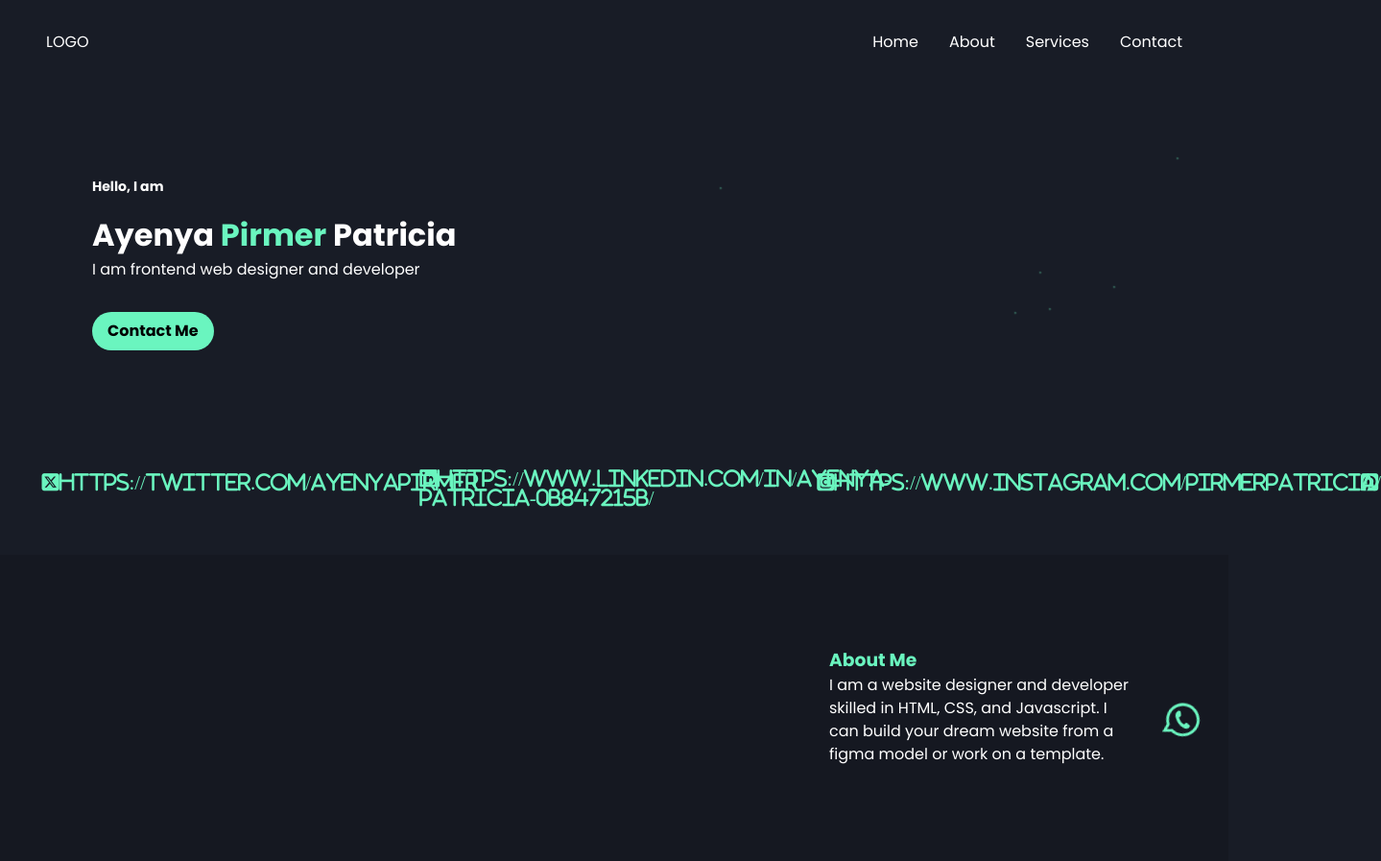
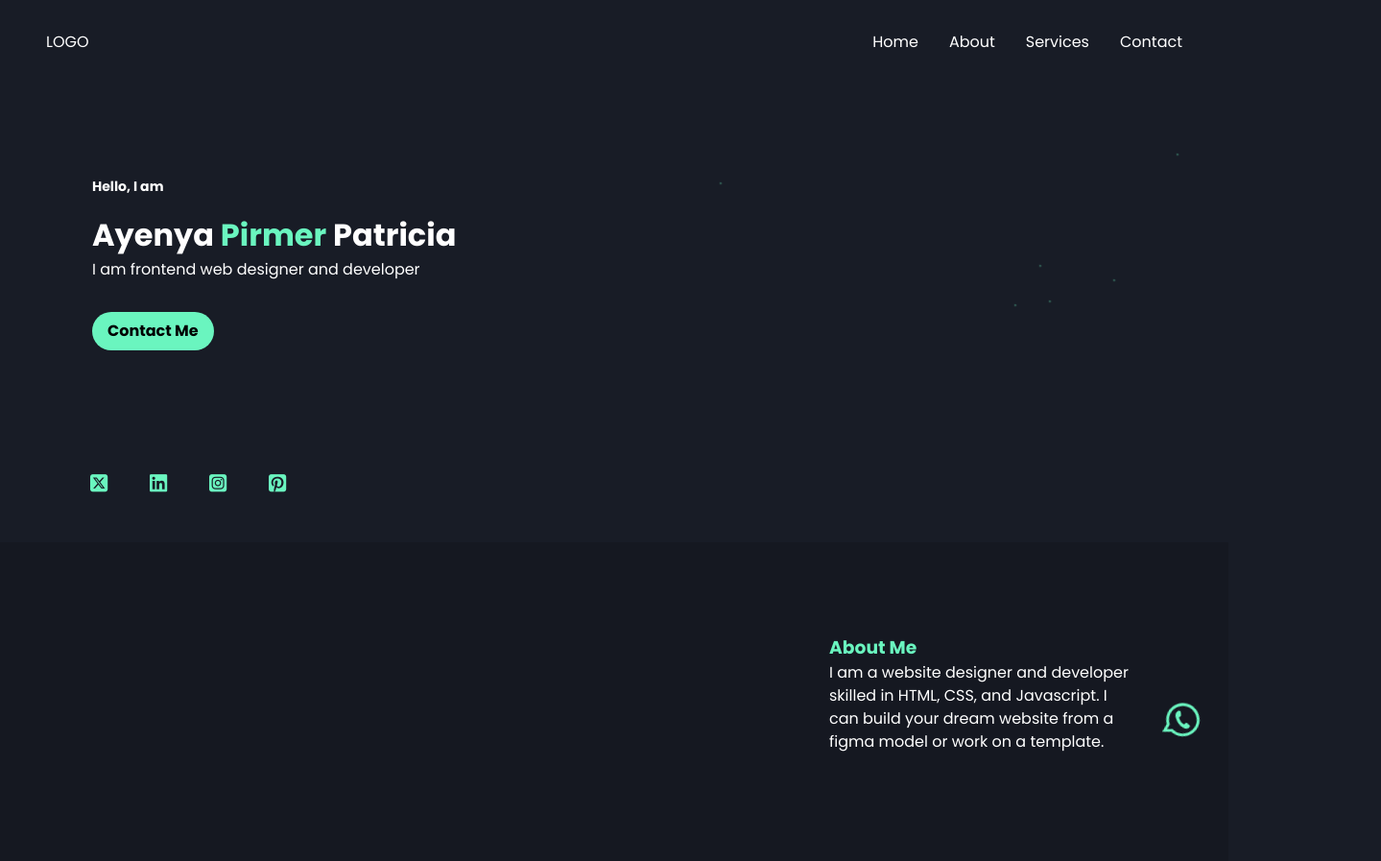
Before and after one commit to Irmer99/A.P.P_Portfolio, a plain HTML site: page index.html in a window 1280 px wide. Shown: the top 897 px of the page at 96% size, 1439 px wide, since content can reach past the window. Drawn offline with Linux system fonts and the light colour scheme.

Commit message:
Update index.html

```diff
--- a/index.html
+++ b/index.html
@@ -58,9 +58,9 @@
 
     <!-- socials -->
     <div class="second-links">
-        <a href=""><i class="fa-brands fa-square-x-twitter">https://twitter.com/AyenyaPirmer</i></a>
-        <a href=""><i class="fa-brands fa-linkedin">https://www.linkedin.com/in/ayenya-patricia-0b847215b/</i></a>
-        <a href=""><i class="fa-brands fa-square-instagram">https://www.instagram.com/pirmerpatricia/</i></a>
+        <a href="https://twitter.com/AyenyaPirmer"><i class="fa-brands fa-square-x-twitter"></i></a>
+        <a href="https://www.linkedin.com/in/ayenya-patricia-0b847215b/"><i class="fa-brands fa-linkedin"></i></a>
+        <a href="https://www.instagram.com/pirmerpatricia/"><i class="fa-brands fa-square-instagram"></i></a>
         <a href=""><i class="fa-brands fa-square-pinterest"></i></a>
 
     </div>
```
